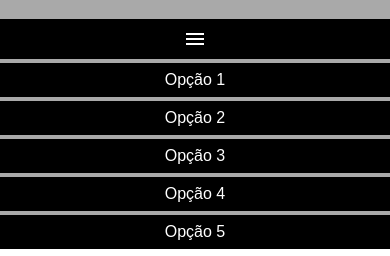
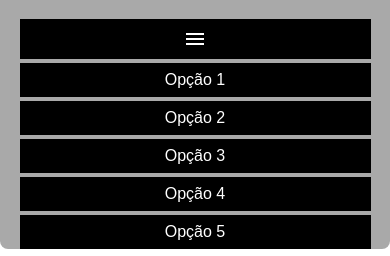
Before and after one commit to Igor-Calandrine/ex-26-flex, a plain HTML site: page pra01.html in a window 390 px wide. Shown: the part 71-327 px from the top of the page. Drawn offline with nearby package versions, Linux system fonts and the light colour scheme.

Commit message:
Update pra01

```diff
--- a/estilos/pra01-query.css
+++ b/estilos/pra01-query.css
@@ -13,9 +13,10 @@
 
     header nav {
         margin: 0px;
+        width: 90vw;
         flex-flow: column nowrap;
         gap: 4px;
-        align-self: stretch;
+        align-self: center;
 
 }
 
@@ -32,7 +33,4 @@
     main {
         width: 100vw;
 }
-
-
-
 }
```
